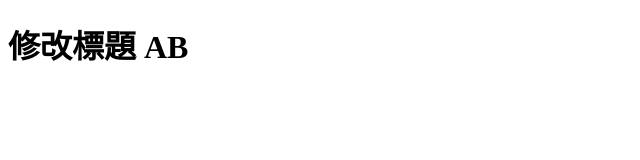
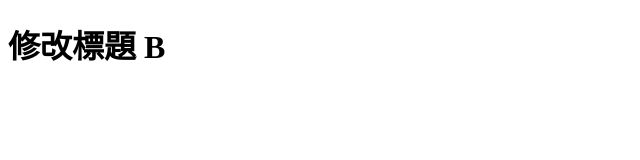
Before and after one commit to FletchWu/test1024, a plain HTML site: page index.html in a window 1280 px wide. Shown: the full height of the page, 0-640 px from the left. Drawn offline with Linux system fonts and the light colour scheme.

Commit message:
修改 h1 文字，增加 B 資訊-2

```diff
--- a/index.html
+++ b/index.html
@@ -8,7 +8,7 @@
 </head>
 
 <body>
-  <h1>修改標題 AB</h1>
+  <h1>修改標題 B</h1>
 </body>
 
 </html>
```
